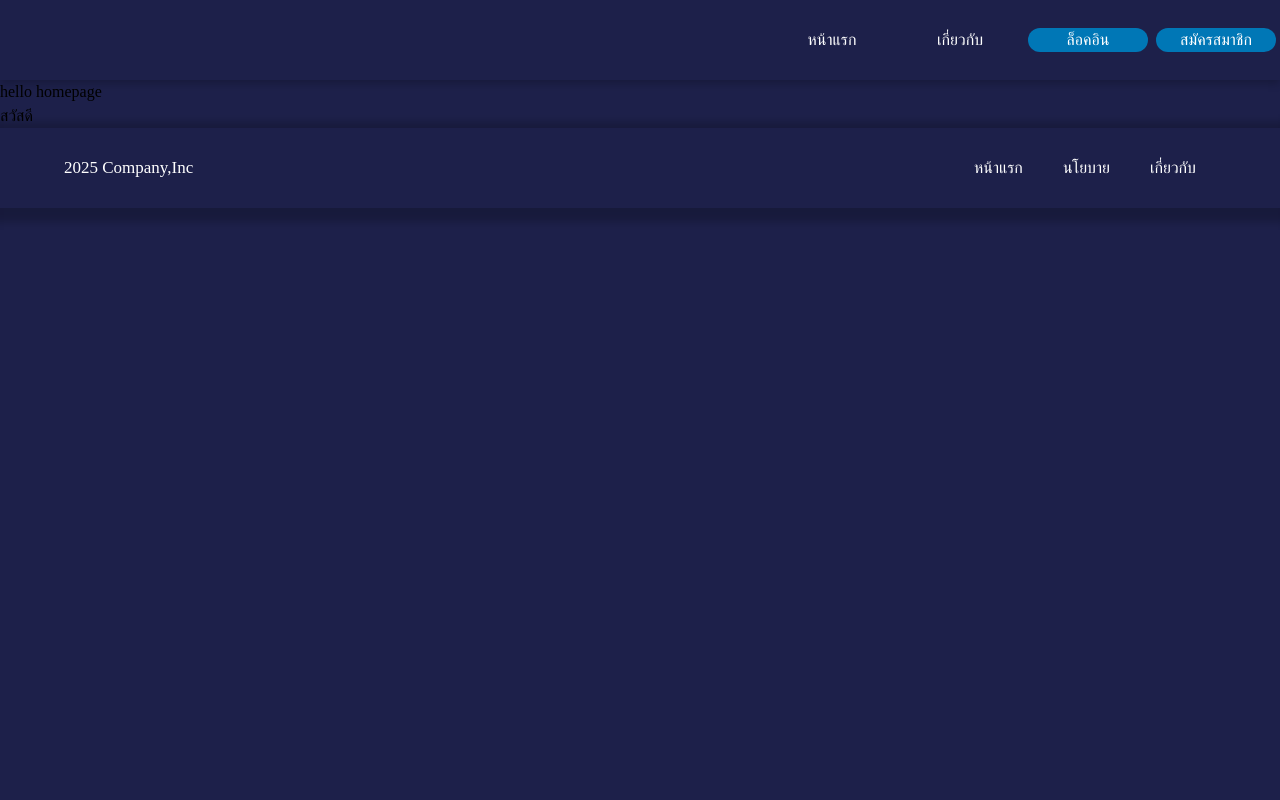
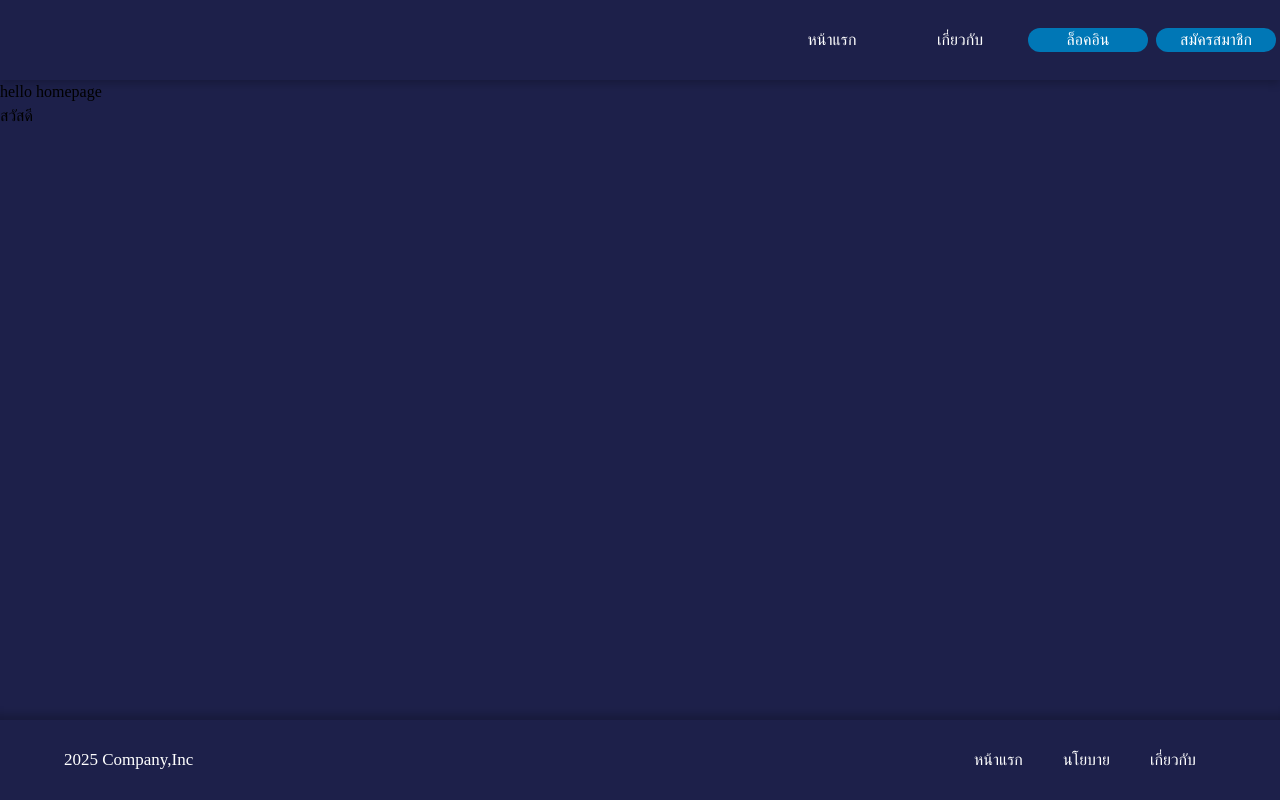
Before and after one commit to TeeraphatP2/Project-Game-Selling, a PHP site: page /learnCoding/ in a window 1280 px wide. Run offline with PHP 8.4, Linux system fonts and the light colour scheme; style sheets or scripts are compiled from the project's sources; some libraries are stand-ins or nearby versions; some web fonts are replaced.

Commit message:
refactor: migrate index style to tailwind css

```diff
--- a/index.php
+++ b/index.php
@@ -1,9 +1,9 @@
 <!DOCTYPE html>
-<html lang="en">
+<html class="h-full" lang="en">
 <?php include './includes/head.php'; ?>
-<body>
+<body class="flex flex-col min-h-full">
     <?php include './includes/navbar.php'; ?>
-    <main class="layout-main">
+    <main class="grow">
         <?php
         // require './helpers/dd.php';
         ?>
```
